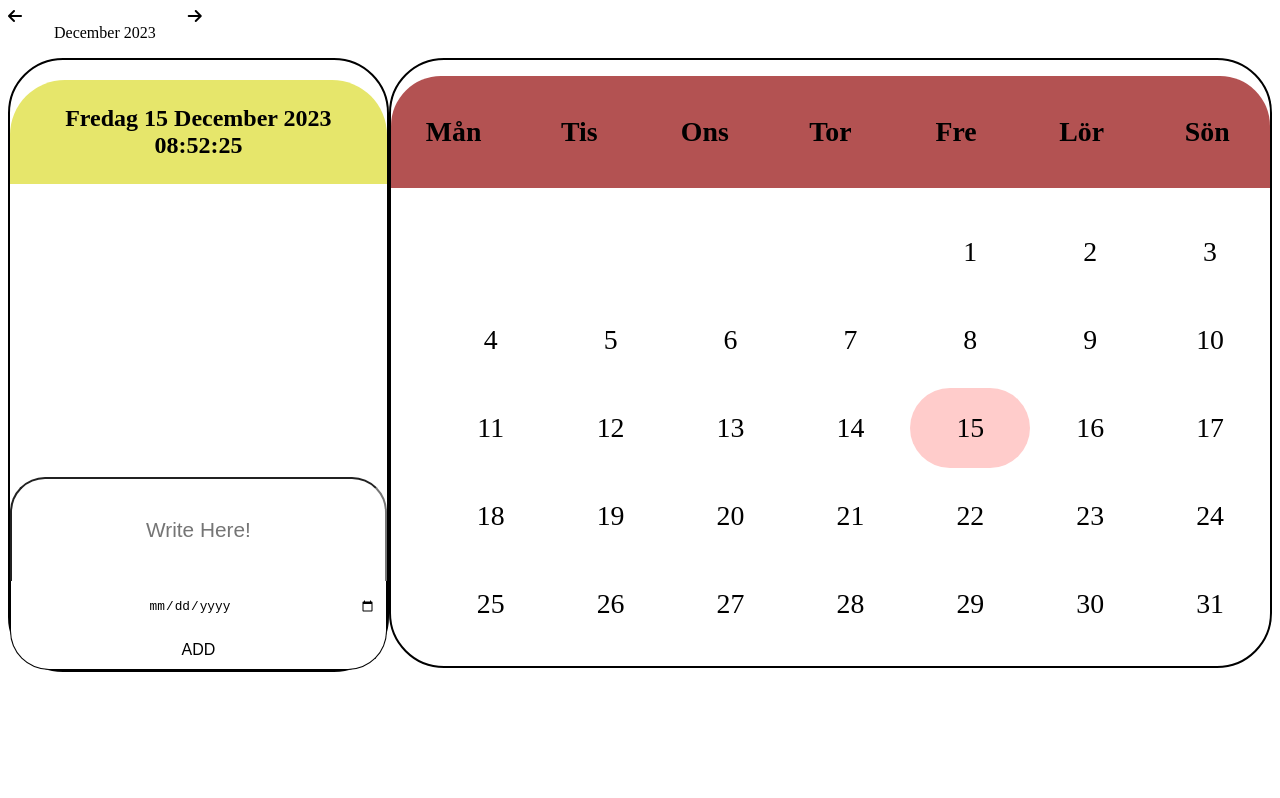
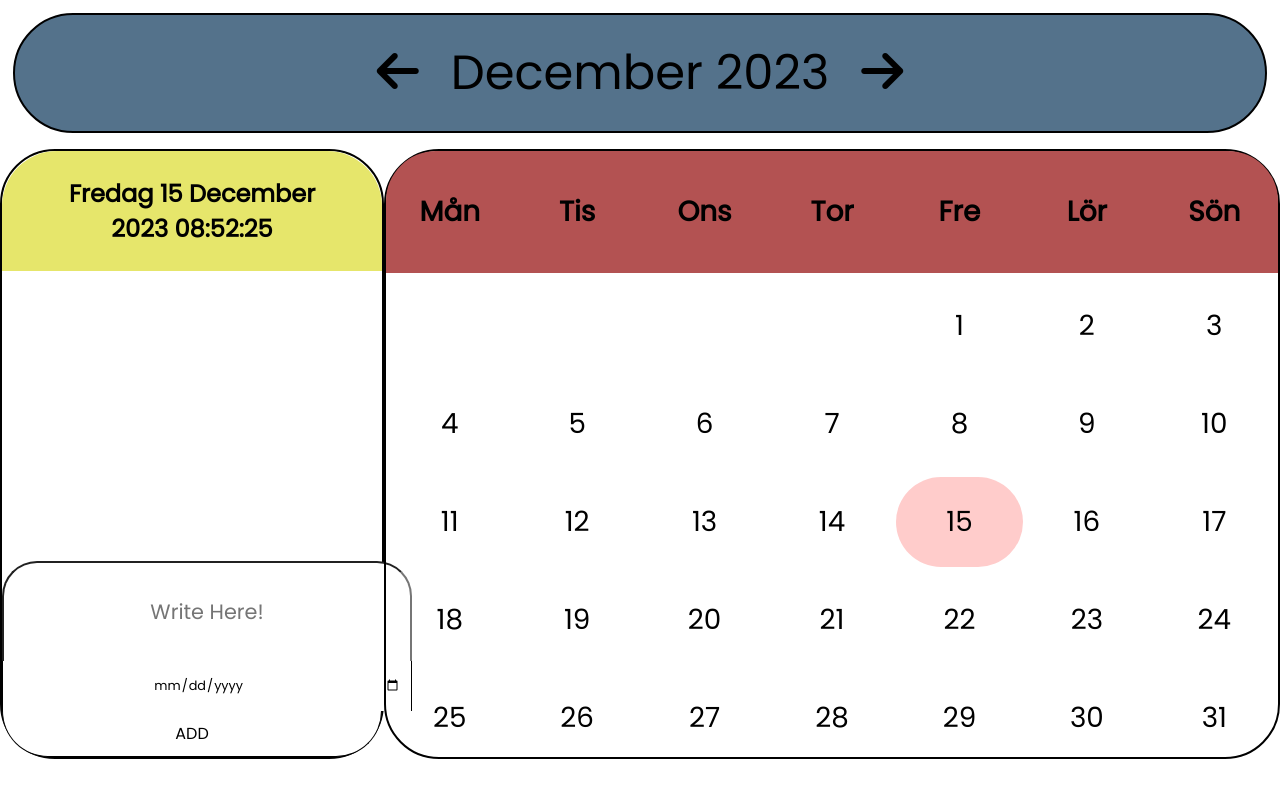
Before and after one commit to Vincent1Vincent2/Calendar, a website: page public/index.html in a window 1280 px wide. Drawn offline with Linux system fonts and the light colour scheme.

Commit message:
Test passed, check if still fail after all css is added

```diff
--- a/public/style.css
+++ b/public/style.css
@@ -1,4 +1,4 @@
-/*  @import url('https://fonts.googleapis.com/css2?family=Poppins&display=swap');
+@import url('https://fonts.googleapis.com/css2?family=Poppins&display=swap');
 
 * {
   margin: 0;
@@ -21,7 +21,6 @@ header {
   margin-bottom: 1rem;
   border: solid 2px;
 }
-*/
 
 .currentMonthContainer {
   display: flex;
```
